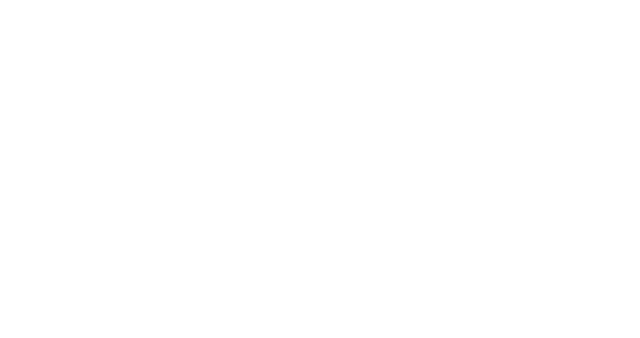
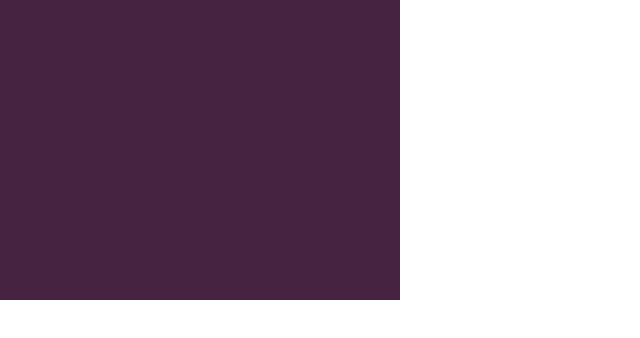
Before and after one commit to Salv4d/colorboxmaker, a React (Create React App) app: page / in a window 1280 px wide. Shown: the top 338 px of the page, without its empty margins (0-640 px from the left). Built offline with nearby package versions, Linux system fonts and the light colour scheme.

Commit message:
add box component

```diff
--- a/src/App.js
+++ b/src/App.js
@@ -1,7 +1,12 @@
 import "./App.css";
+import Box from "./Box";
 
 function App() {
-  return <div className="App"></div>;
+  return (
+    <div className="App">
+      <Box />
+    </div>
+  );
 }
 
 export default App;
--- /dev/null
+++ b/src/Box.js
@@ -0,0 +1,13 @@
+import { Component } from "react";
+
+class Box extends Component {
+  render() {
+    return (
+      <div
+        style={{ backgroundColor: "#462341", width: "400px", height: "300px" }}
+      ></div>
+    );
+  }
+}
+
+export default Box;
```
